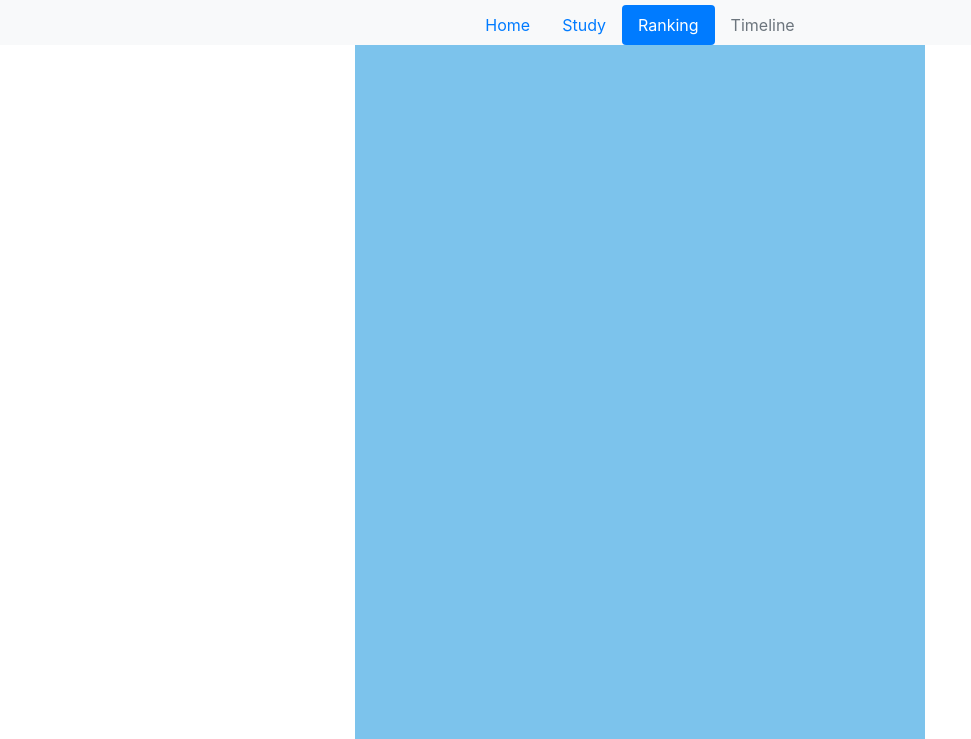
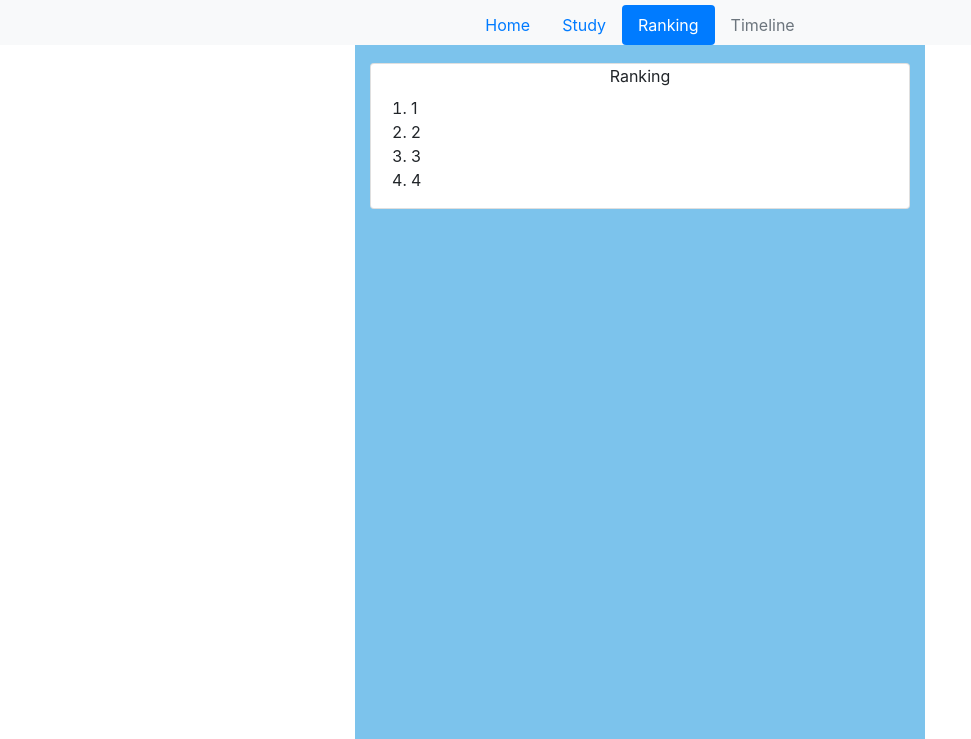
Before and after one commit to nadeemishikawa/hacku2020, a plain HTML site: page ranking.html in a window 1280 px wide. Shown: the part 61-800 px from the top of the page, without its empty margins (0-971 px from the left). Drawn offline with nearby package versions, Linux system fonts and the light colour scheme; some packages are replaced by stand-ins of ours.

Commit message:
add ranking card

```diff
--- a/ranking.html
+++ b/ranking.html
@@ -67,6 +67,18 @@
                     <!--dummy sapce-->
                     <div class="space">
                     </div>
+
+                    <!--ranking-->
+                    <div class="card">
+                        <label for="ranking" style="text-align: center">Ranking</label>
+                        <ol class="ranking" id="ranking">
+                            <li>1</li>
+                            <li>2</li>
+                            <li>3</li>
+                            <li>4</li>
+                        </ol>
+
+                    </div>
                 </div>
 
                 <!--right space-->
```
